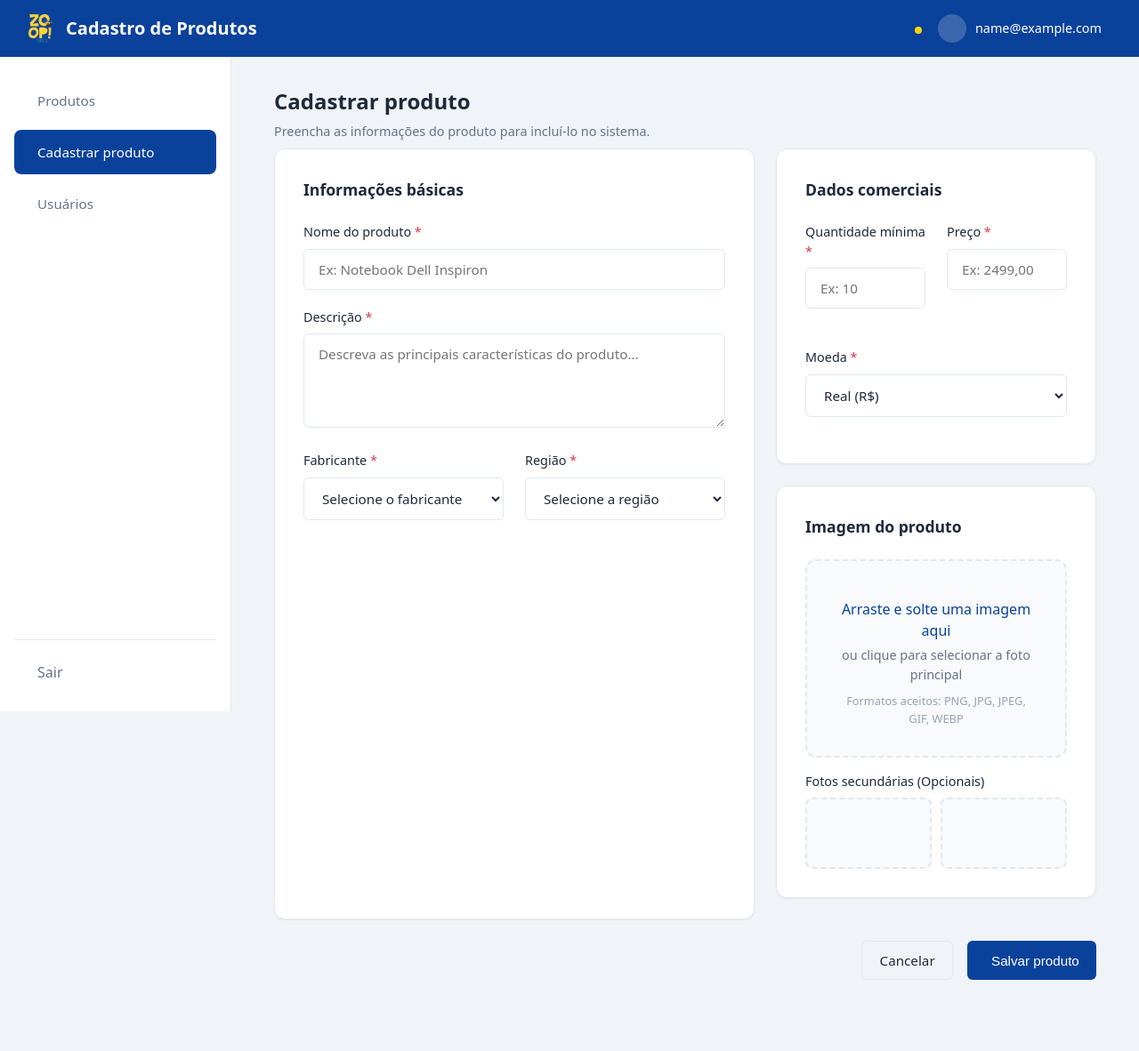
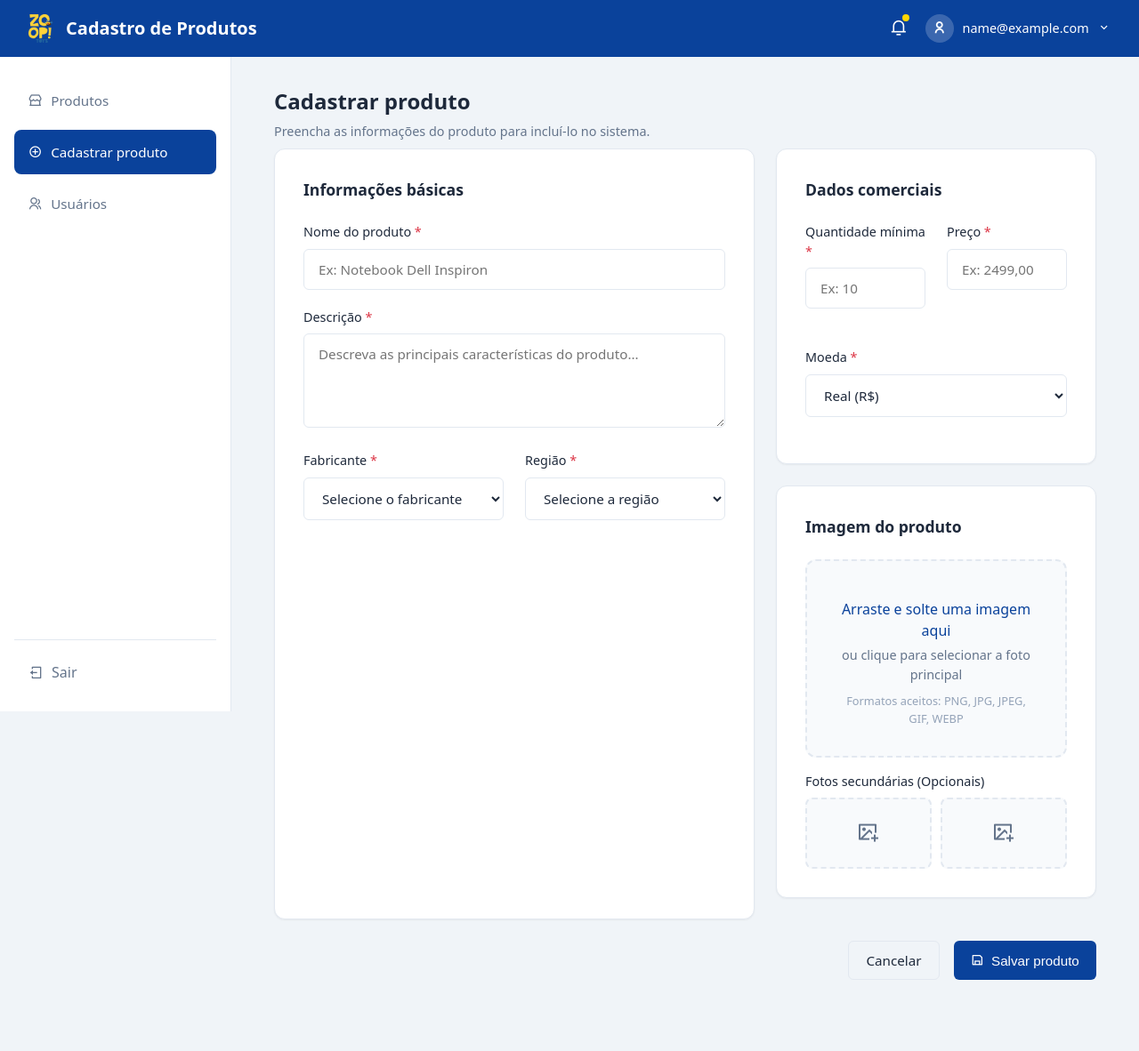
Before and after one commit to ninho10/zoop-sistema, a Flask app: page /products/add in a window 1280 px wide. Shown: the whole page at 89% size. Run offline with Flask 3, Linux system fonts and the light colour scheme; the visitor is signed in with stand-in values (Sample User, id 1); some libraries are stand-ins or nearby versions.

Commit message:
Fix: Atualizar CDN do remixicon para JSDelivr global

```diff
--- a/templates/base.html
+++ b/templates/base.html
@@ -9,8 +9,8 @@
     <link rel="manifest" href="{{ url_for('static', filename='manifest.json') }}">
     <link rel="apple-touch-icon" href="{{ url_for('static', filename='logo.png') }}">
     <meta name="theme-color" content="#0A429B">
-    <!-- Icon Font for icons (via Alibaba/ElemeCDN para carregamento otimizado na China) -->
-    <link href="https://npm.elemecdn.com/remixicon@3.5.0/fonts/remixicon.css" rel="stylesheet">
+    <!-- Icon Font for icons (JSDelivr para carregamento global) -->
+    <link href="https://cdn.jsdelivr.net/npm/remixicon@3.5.0/fonts/remixicon.css" rel="stylesheet">
 </head>
 
 <body>
```
